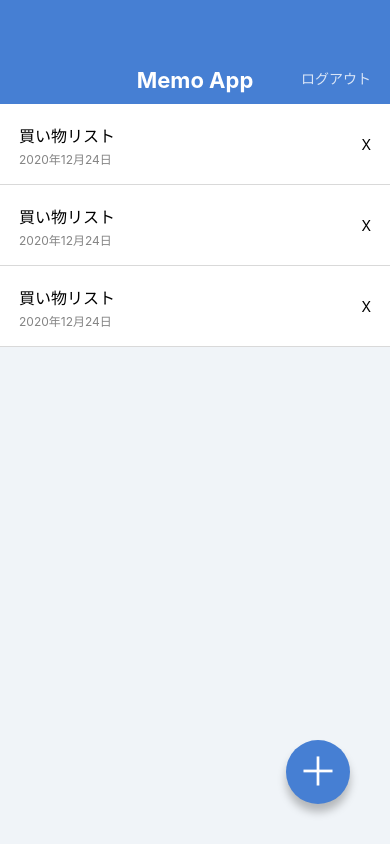
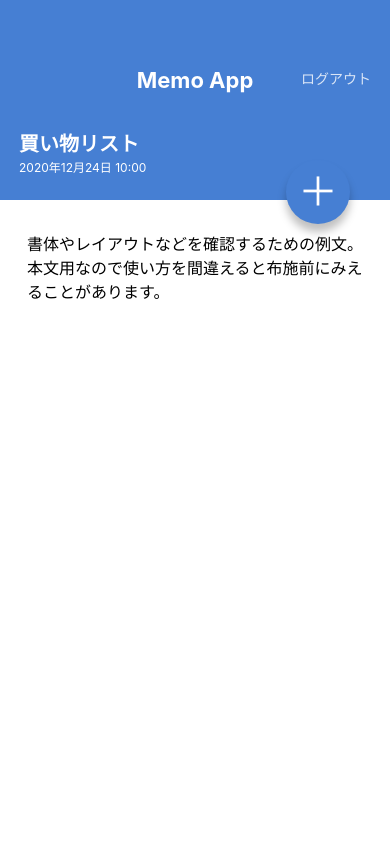
Before and after one commit to Issy-R/MemoAppRe, a React Native app: screen / in a window 390 px wide. Built offline with nearby package versions, Linux system fonts and the light colour scheme.

Commit message:
Create MemoDetailScreen

```diff
--- a/App.jsx
+++ b/App.jsx
@@ -1,23 +1,8 @@
 import React from 'react';
-import { StyleSheet, View } from 'react-native';
-import AppBar from './src/components/AppBar';
-import MemoList from './src/components/MemoList';
-import CircleBotton from './src/components/CircleBotton';
+import MemoDetailScreen from './src/screens/MemoDetailScreen';
 
 export default function App() {
   return (
-    <View style={styles.container}>
-      <AppBar />
-      <MemoList />
-      <CircleBotton>＋</CircleBotton>
-
-    </View>
+    <MemoDetailScreen />
   );
 }
-
-const styles = StyleSheet.create({
-  container: {
-    flex: 1,
-    backgroundColor: '#f0f4f8',
-  },
-});
--- a/src/components/CircleBotton.jsx
+++ b/src/components/CircleBotton.jsx
@@ -1,11 +1,11 @@
 import React from 'react';
 import { StyleSheet, Text, View } from 'react-native';
-import { string} from 'prop-types';
+import { string, shape } from 'prop-types';
 
 export default function CircleBotton(props) {
-  const { children } = props;
+  const { children, style } = props;
   return (
-    <View style={styles.circleBotton}>
+    <View style={[styles.circleBotton, style]}>
       <Text style={styles.circleBottonLabel}>{children}</Text>
     </View>
   );
@@ -13,6 +13,11 @@
 
 CircleBotton.propTypes = {
   children: string.isRequired,
+  style: shape(),
+};
+
+CircleBotton.defaultProps = {
+  style: null,
 };
 
 const styles = StyleSheet.create({
--- /dev/null
+++ b/src/screens/MemoDetailScreen.jsx
@@ -0,0 +1,57 @@
+import React from 'react';
+import {
+  ScrollView, StyleSheet, Text, View,
+} from 'react-native';
+import AppBar from '../components/AppBar';
+import CircleBotton from '../components/CircleBotton';
+
+export default function MemoDetailScreen() {
+  return (
+    <View style={styles.container}>
+      <AppBar />
+      <View style={styles.memoHeader}>
+        <Text style={styles.memoTitle}>買い物リスト</Text>
+        <Text style={styles.memoDate}>2020年12月24日 10:00</Text>
+      </View>
+      <ScrollView style={styles.memoBody}>
+        <Text style={styles.memoText}>
+          書体やレイアウトなどを確認するための例文。本文用なので使い方を間違えると布施前にみえることがあります。
+        </Text>
+      </ScrollView>
+      <CircleBotton style={{ top: 160, bottom: 'auto' }}>＋</CircleBotton>
+    </View>
+  );
+}
+
+const styles = StyleSheet.create({
+  container: {
+    flex: 1,
+    backgroundColor: '#fff',
+  },
+  memoHeader: {
+    backgroundColor: '#467FD3',
+    height: 96,
+    justifyContent: 'center',
+    paddingHorizontal: 19,
+    paddingVertical: 24,
+  },
+  memoTitle: {
+    color: '#fff',
+    fontSize: 20,
+    lineHeight: 32,
+    fontWeight: 'bold',
+  },
+  memoDate: {
+    color: '#fff',
+    fontSize: 12,
+    lineHeight: 16,
+  },
+  memoBody: {
+    paddingVertical: 32,
+    paddingHorizontal: 27,
+  },
+  memoText: {
+    fontSize: 16,
+    lineHeight: 24,
+  },
+});
```
Also changed, not shown: src/screens/MemoListScreen.jsx (added, +22 -0 lines).
